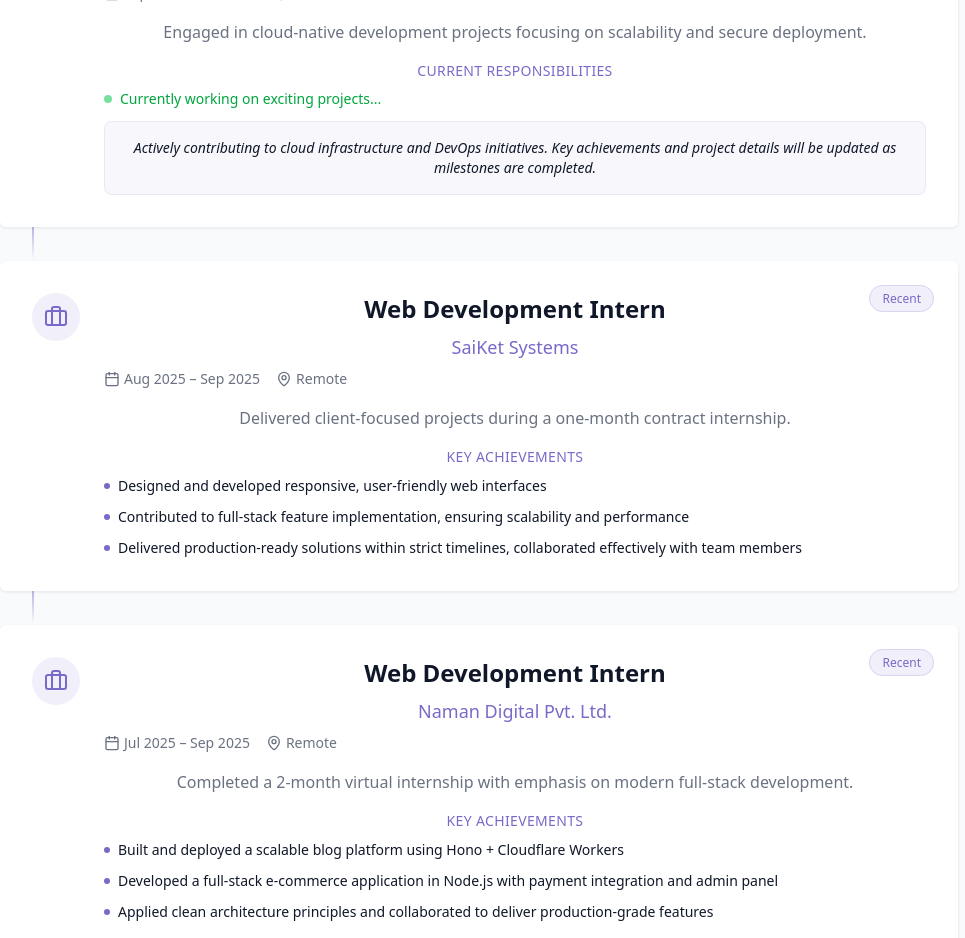
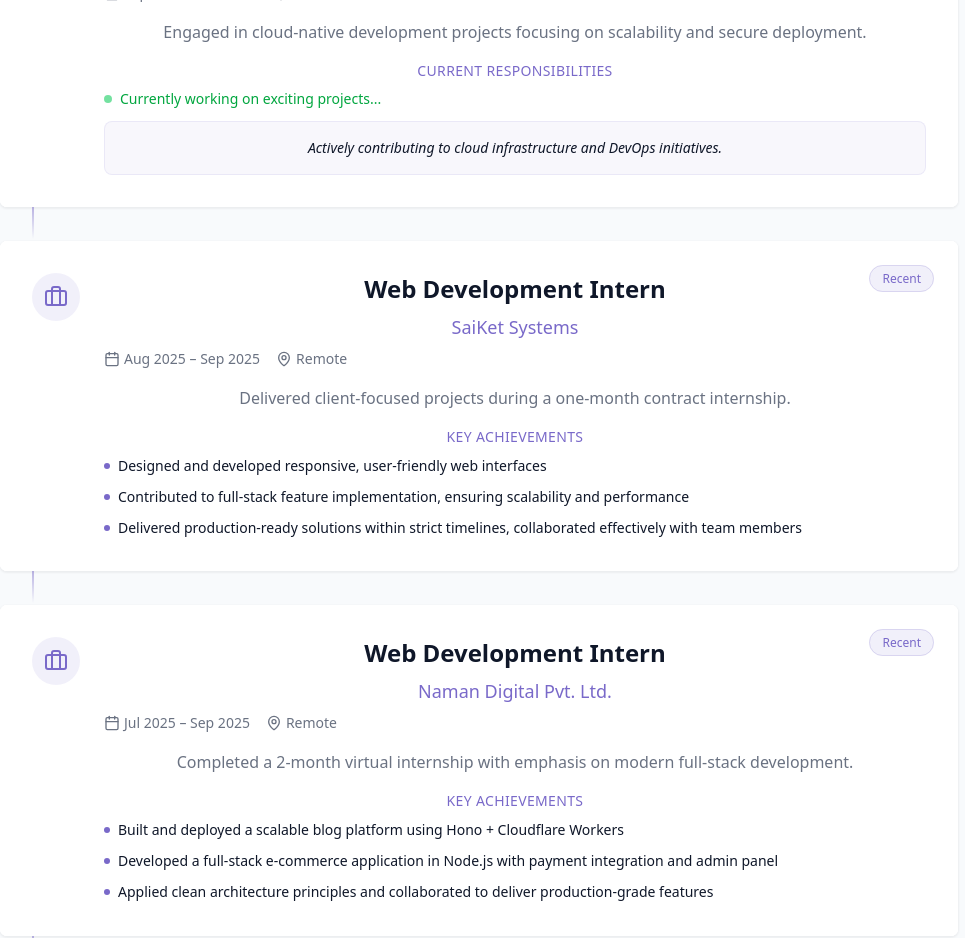
Before and after one commit to MrSahalImran/portfolio, a React (Vite) app: page / in a window 1280 px wide. Shown: the part 1880-2818 px from the top of the page, without its empty margins (161-1126 px from the left). Built offline with nearby package versions, Linux system fonts and the light colour scheme.

Commit message:
Added new resume

```diff
--- a/src/components/WorkExperienceSection.jsx
+++ b/src/components/WorkExperienceSection.jsx
@@ -144,8 +144,7 @@
                         <div className="bg-primary/5 border border-primary/10 rounded-lg p-4 mt-3">
                           <p className="text-sm text-muted-foreground italic">
                             Actively contributing to cloud infrastructure and
-                            DevOps initiatives. Key achievements and project
-                            details will be updated as milestones are completed.
+                            DevOps initiatives.
                           </p>
                         </div>
                       </>
```
Also changed, not shown: 1 other file (tests, documents, lock files or other folders).
